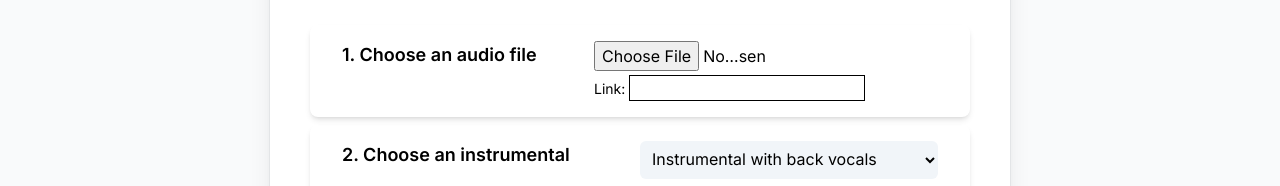
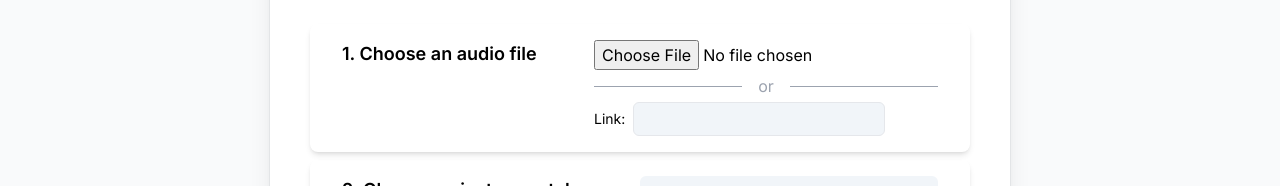
Before and after one commit to ValentinChanter/KaraOK, a Next.js app: page / in a window 1280 px wide. Shown: the part 297-483 px from the top of the page. Built offline with nearby package versions, Linux system fonts and the light colour scheme.

Commit message:
Change audio input CSS

```diff
--- a/app/page.tsx
+++ b/app/page.tsx
@@ -61,10 +61,17 @@ const Home = () => {
               <div className='mx-4 shadow-md px-8 py-4 rounded-lg flex flex-row justify-between mb-2'>
                 <label className='text-lg font-semibold'>1. Choose an audio file</label>
                 <div className='flex flex-col'>
-                  <input className='w-1/2' type="file" onChange={handleFileChange} accept=".mp3" />
+                  <input type="file" onChange={handleFileChange} accept=".mp3" />
+                  <div className='relative flex py-1 items-center'>
+                    <div className='flex-grow border-t border-gray-400'></div>
+                    <span className='flex-shrink mx-4 text-gray-400'>or</span>
+                    <div className='flex-grow border-t border-gray-400'></div>
+                  </div>
                   <div className='flex flex-row'>
-                    <label className='text-sm mt-2 mr-1'>Link:</label>
-                    <input className='border border-black mt-1' type="text" value={musicLink} onChange={(e) => setMusicLink(e.target.value)} />
+                    <div className='mr-2 flex flex-col justify-center'>
+                      <label className='text-sm'>Link:</label>
+                    </div>
+                    <input className='border rounded-md bg-slate-100 px-2 py-1' type="text" value={musicLink} onChange={(e) => setMusicLink(e.target.value)} />
                   </div>
                 </div>
               </div>
```
